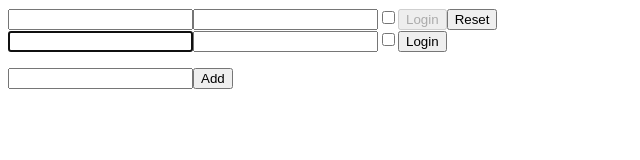
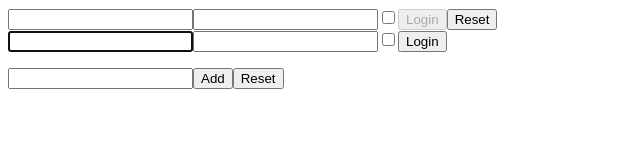
Before and after one commit to Marius0092/react-exercises, a React (Create React App) app: page / in a window 1280 px wide. Shown: the top 160 px of the page, without its empty margins (0-640 px from the left). Built offline with nearby package versions, Linux system fonts and the light colour scheme.

Commit message:
lists-05

```diff
--- a/src/TodoList.js
+++ b/src/TodoList.js
@@ -20,6 +20,12 @@ export class TodoList extends React.Component {
         })
     }
 
+    handleReset = () => {
+        this.setState({
+            items: []
+        })
+    }
+
     render() {
         return (
             <div>
@@ -29,6 +35,7 @@ export class TodoList extends React.Component {
                 <div>
                     <input name='todo' type='text' onChange={this.handleInput} value={this.state.newItem}></input>
                     <button type='button' onClick={this.addItem}>Add</button>
+                    <button type='button' onClick={this.handleReset}>Reset</button>
                 </div>
             </div>
         )
```
